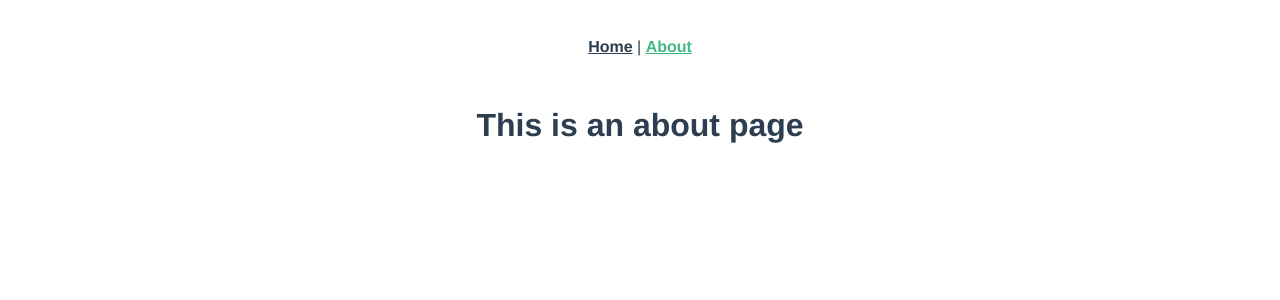
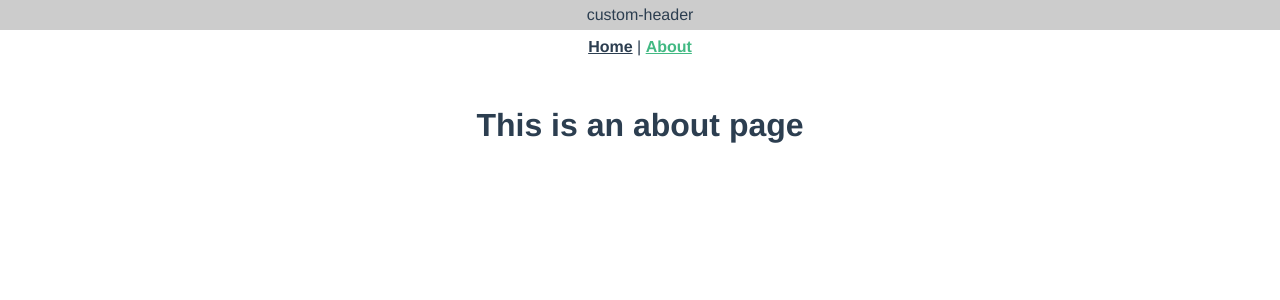
Before and after one commit to A189861A/vue2-demo, a Vue app: page /about in a window 1280 px wide. Shown: the top 300 px of the page. Built offline with nearby package versions, Linux system fonts and the light colour scheme.

Commit message:
【web】【issue_id=xxx】全局组册组件

```diff
--- /dev/null
+++ b/src/components/appHeader.vue
@@ -0,0 +1,24 @@
+<template>
+    <div class="app-header">custom-header</div>
+</template>
+<script>
+export default {
+    name: 'app-header',
+    data(){
+        return {
+        }
+    }
+}
+</script>
+<style scoped>
+.app-header{
+    position: fixed;
+    width: 100%;
+    top: 0;
+    left: 0;
+    right: 0;
+    height: 30px;
+    line-height: 30px;
+    background: #ccc;
+}
+</style>
--- a/src/main.js
+++ b/src/main.js
@@ -1,6 +1,10 @@
 import Vue from 'vue'
 import App from './App.vue'
 import router from './router'
+
+// 组册全局组件
+import appHeader from './components/appHeader.vue'
+Vue.component('appHeader', appHeader);
 
 Vue.config.productionTip = false
 
--- a/src/views/AboutView.vue
+++ b/src/views/AboutView.vue
@@ -1,5 +1,16 @@
 <template>
   <div class="about">
+    <appHeader />
     <h1>This is an about page</h1>
   </div>
 </template>
+<script>
+export default{
+  data(){
+    return {}
+  },
+  mounted(){
+
+  }
+}
+</script>
--- a/src/views/HomeView.vue
+++ b/src/views/HomeView.vue
@@ -9,7 +9,7 @@
 <script>
 // @ is an alias to /src
 import HelloWorld from '@/components/HelloWorld.vue'
-
+console.log('--HelloWorld--', HelloWorld)
 export default {
   name: 'HomeView',
   data() {
@@ -22,7 +22,7 @@ export default {
       this.msg = 'new msg'
     },
   },
-  components: {
+  components: { // 局部组件
     HelloWorld
   },
   beforeCreate() {
```
Also changed, not shown: src/components/Vue中的watch与computed区别理解.md (deleted, +0 -12 lines), src/components/readme.md (added).
